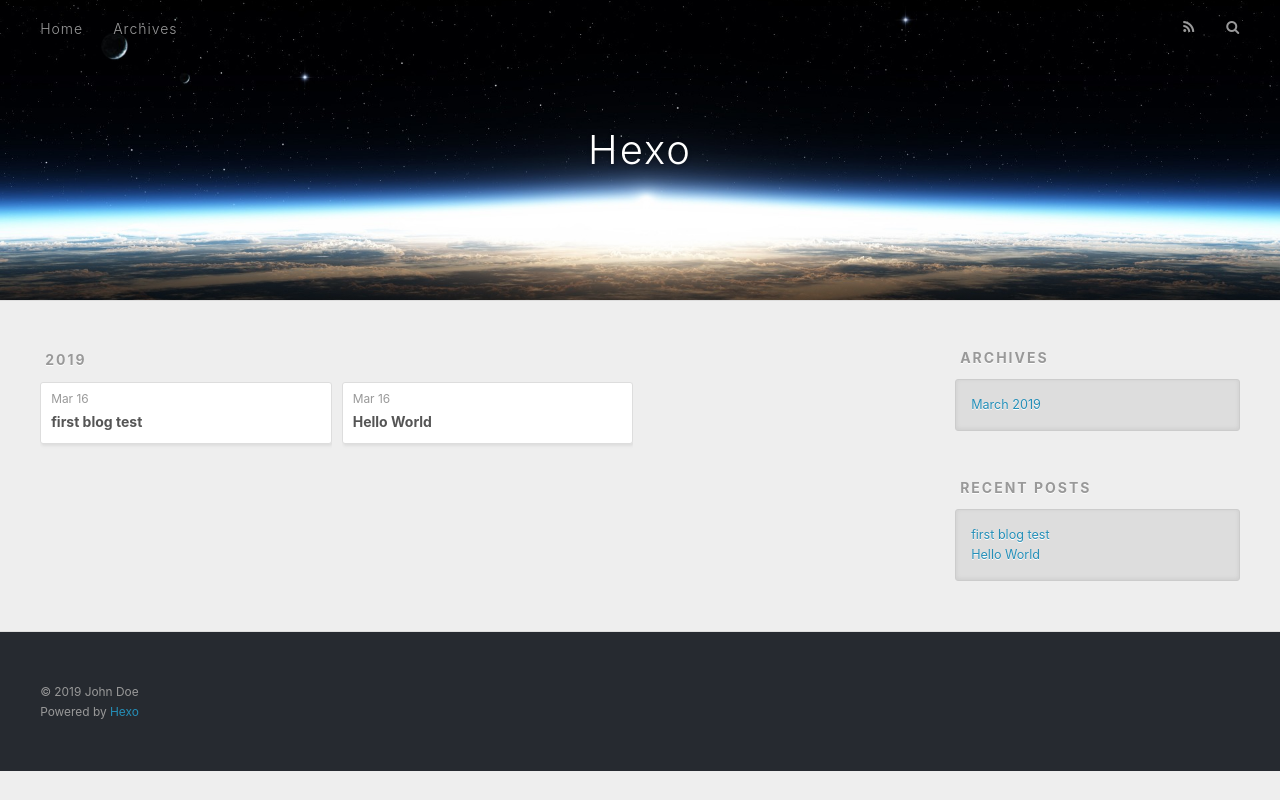
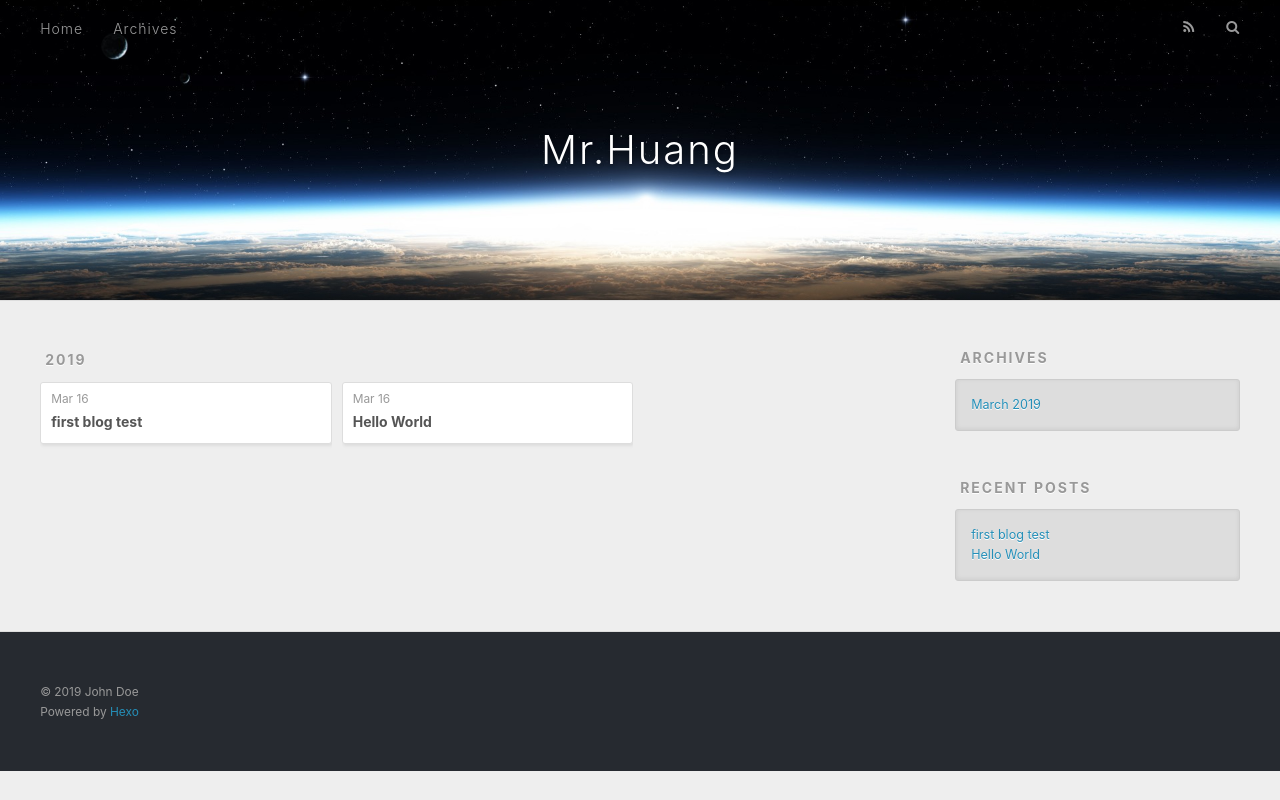
Before and after one commit to 478619644h/hyj, a plain HTML site: page archives/2019/03/index.html in a window 1280 px wide. Drawn offline with nearby package versions, Linux system fonts and the light colour scheme.

Commit message:
Site updated: 2019-03-16 14:43:32

```diff
--- a/archives/2019/03/index.html
+++ b/archives/2019/03/index.html
@@ -5,17 +5,17 @@
 
 
 
-  <title>Archives: 2019/3 | Hexo</title>
+  <title>Archives: 2019/3 | Mr.Huang</title>
   <meta name="viewport" content="width=device-width, initial-scale=1, maximum-scale=1">
   <meta property="og:type" content="website">
-<meta property="og:title" content="Hexo">
+<meta property="og:title" content="Mr.Huang">
 <meta property="og:url" content="https://478619644h.github.io/hyj/archives/2019/03/index.html">
-<meta property="og:site_name" content="Hexo">
+<meta property="og:site_name" content="Mr.Huang">
 <meta property="og:locale" content="default">
 <meta name="twitter:card" content="summary">
-<meta name="twitter:title" content="Hexo">
+<meta name="twitter:title" content="Mr.Huang">
 
-    <link rel="alternate" href="/hyj/atom.xml" title="Hexo" type="application/atom+xml">
+    <link rel="alternate" href="/hyj/atom.xml" title="Mr.Huang" type="application/atom+xml">
 
 
     <link rel="icon" href="/favicon.png">
@@ -34,7 +34,7 @@
   <div id="header-outer" class="outer">
     <div id="header-title" class="inner">
       <h1 id="logo-wrap">
-        <a href="/hyj/" id="logo">Hexo</a>
+        <a href="/hyj/" id="logo">Mr.Huang</a>
       </h1>
 
     </div>
```
Also changed, not shown: 2019/03/16/first-blog-test/index.html (+4 -4 lines), 2019/03/16/hello-world/index.html (+4 -4 lines), archives/2019/index.html (+6 -6 lines), archives/index.html (+6 -6 lines), index.html (+6 -6 lines).
